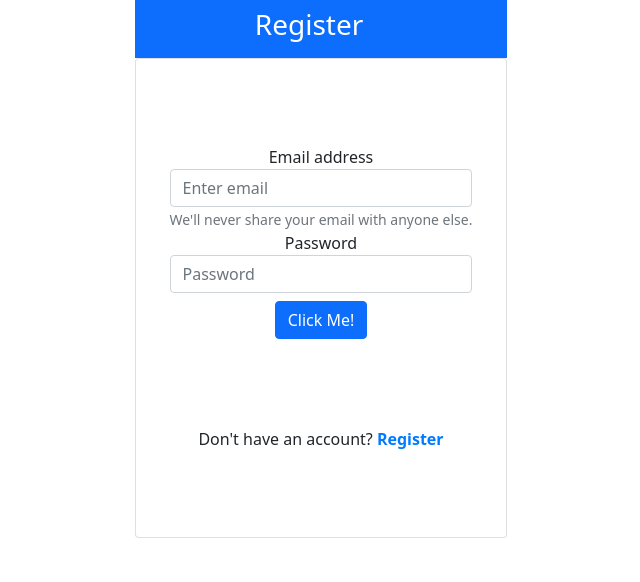
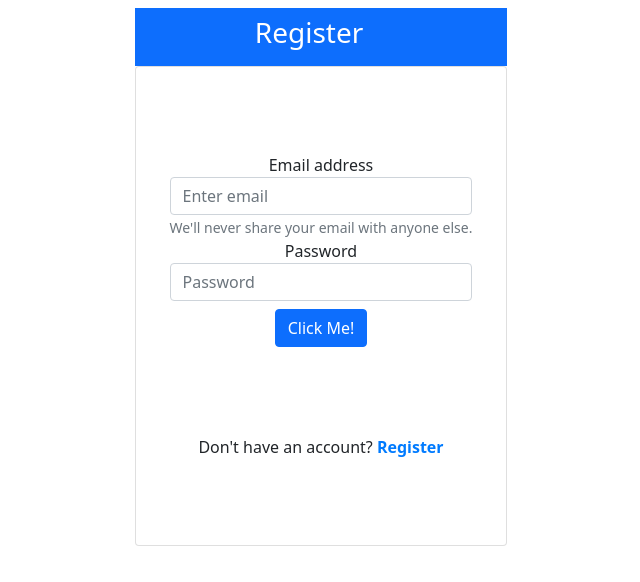
Before and after one commit to Gess161/slack-copy, a React (Create React App) app in the folder slack-copy/: page /login in a window 1280 px wide. Shown: the top 582 px of the page, without its empty margins (319-959 px from the left). Built offline with nearby package versions, Linux system fonts and the light colour scheme.

Commit message:
added margin top

```diff
--- a/slack-copy/src/components/Header/index.js
+++ b/slack-copy/src/components/Header/index.js
@@ -17,7 +17,7 @@ function Header(props) {
         props.history.push('/login')
     }
     return (
-        <nav className="navbar display-flex col-lg-4 bg-primary navbar-dark">
+        <nav className="navbar display-flex col-lg-4 mt-2 bg-primary navbar-dark">
             <div className="row col-12 d-flex justify-content-center text-white">
                 <span className="h3">{props.title || 'Register'}</span>
                 {renderLogout()}
--- a/slack-copy/src/components/LogIn/index.js
+++ b/slack-copy/src/components/LogIn/index.js
@@ -61,7 +61,7 @@ function LogIn(props) {
         sendDetailsToServer()
     }
     return (
-        <div className="card col-12 col-lg-4 login-card hv-center">
+        <div className="card col-12 col-lg-4 login-card hv-center" >
             <form>
                 <div className="form-group text-left">
                     <label htmlFor="exampleInputEmail1">Email address</label>
```
